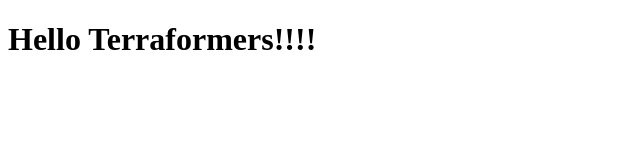
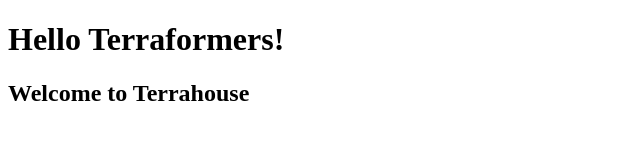
Before and after one commit to Deedeo/terraform-beginner-bootcamp-2023, a plain HTML site: page public/index.html in a window 1280 px wide. Shown: the whole page, without its empty margins (0-640 px from the left). Drawn offline with Linux system fonts and the light colour scheme.

Commit message:
#33 to close issue

```diff
--- a/public/index.html
+++ b/public/index.html
@@ -6,6 +6,7 @@
     <title>Hello Terraformers</title>
 </head>
 <body>
-    <h1>Hello Terraformers!!!!</h1>
+    <h1>Hello Terraformers!</h1>
+    <h2>Welcome to Terrahouse</h2>
 </body>
 </html>
```
